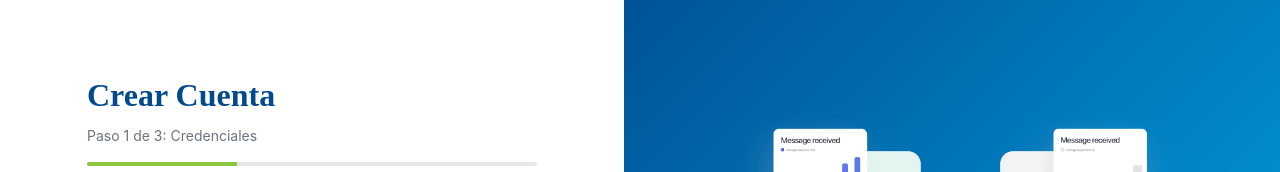
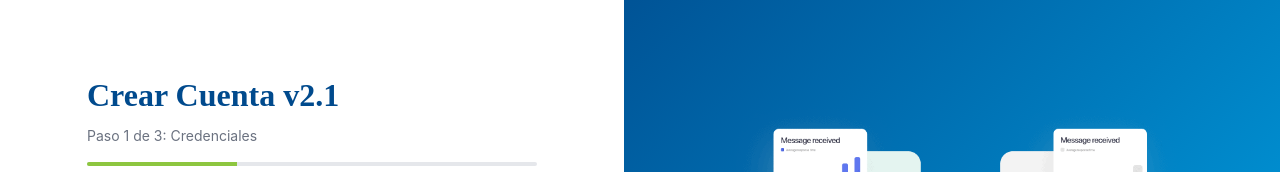
Before and after one commit to monkeerebelsuport-stack/cunemo-app, a Next.js app: page /register in a window 1280 px wide. Shown: the part 136-308 px from the top of the page. Built offline with nearby package versions, Linux system fonts and the light colour scheme; no server answers.

Commit message:
fix: restore CSS animations and add v2.1 marker for deployment check

```diff
--- a/src/app/globals.css
+++ b/src/app/globals.css
@@ -302,6 +302,16 @@ select:focus {
   animation: slideDown 0.3s ease-out forwards;
 }
 
+@keyframes fadeIn {
+  from {
+    opacity: 0;
+  }
+
+  to {
+    opacity: 1;
+  }
+}
+
 .animate-fadeIn {
   animation: fadeIn 0.4s ease-out forwards;
 }
--- a/src/app/register/page.tsx
+++ b/src/app/register/page.tsx
@@ -232,7 +232,7 @@ export default function Register() {
                     {/* Header */}
                     <div className="mb-6">
                         <h1 style={{ fontFamily: "Montserrat", fontSize: "2rem", fontWeight: 700, color: "#004A8D" }}>
-                            Crear Cuenta
+                            Crear Cuenta v2.1
                         </h1>
                         <p className="text-gray-500 text-sm mt-1">
                             Paso {step} de 3: {step === 1 ? "Credenciales" : step === 2 ? "Perfil Personal" : "Tu Empresa"}
```
